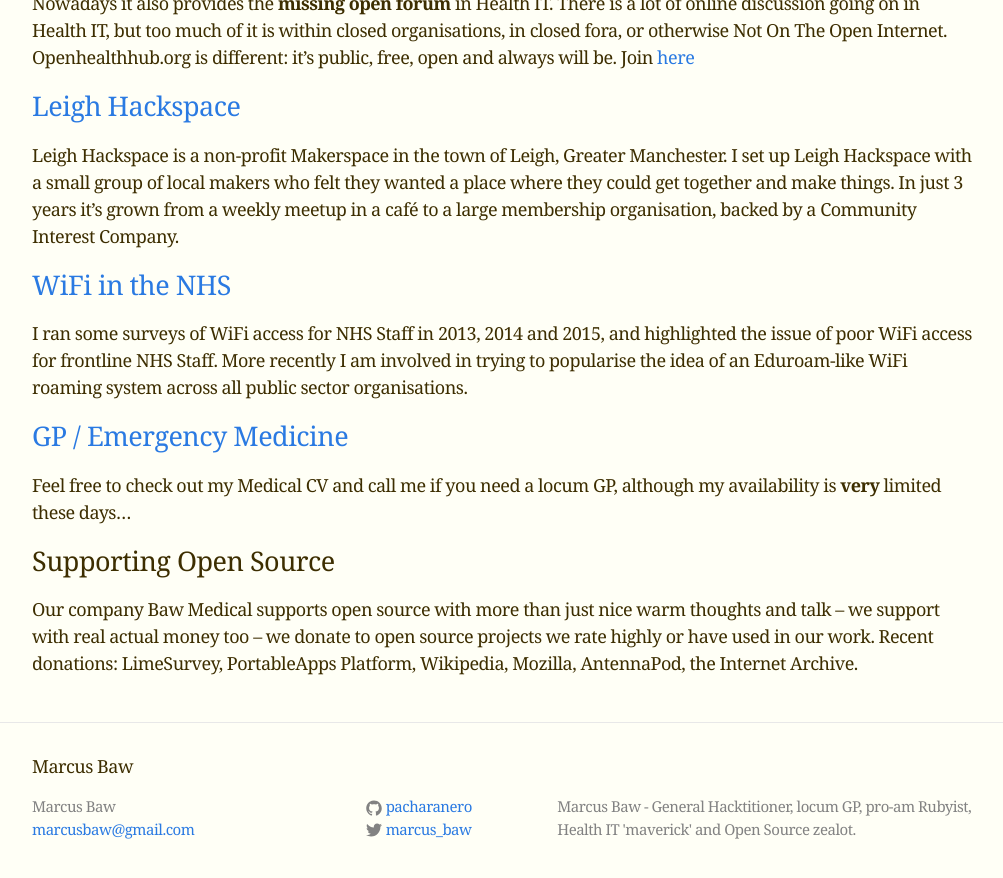
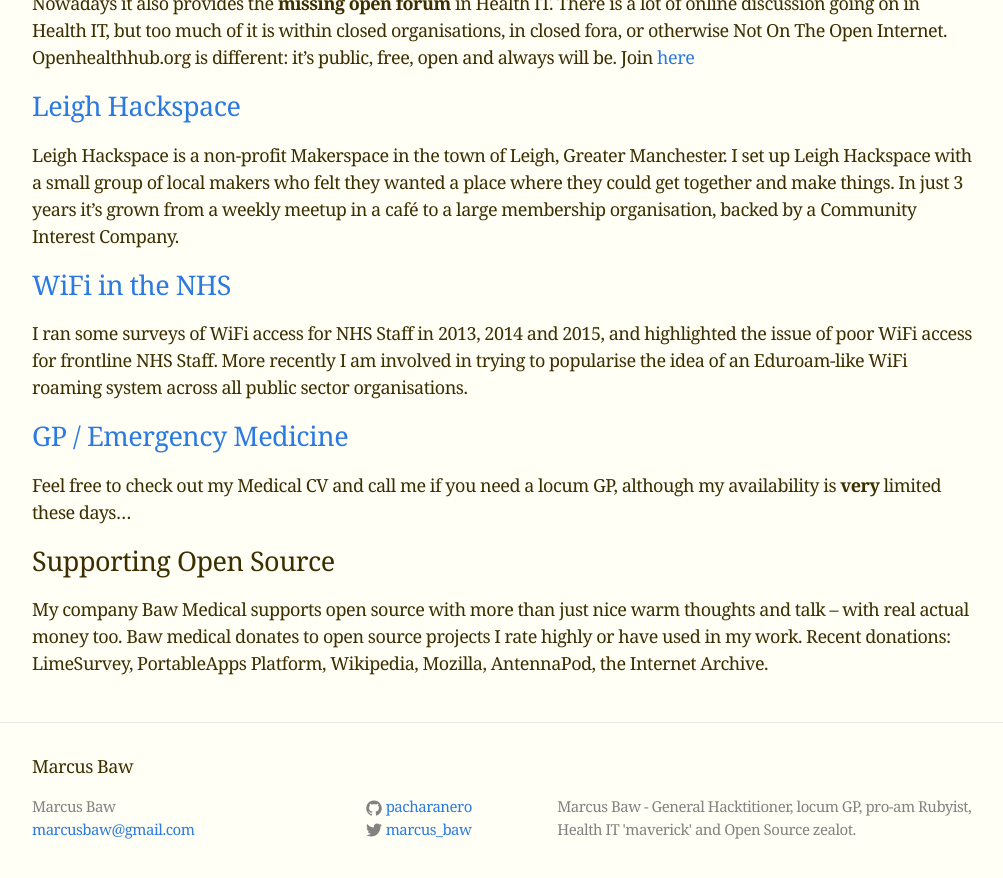
Before and after one commit to pacharanero/pacharanero.github.io, a Jekyll site: the page built from index.md, in a window 1280 px wide and 900 px high, scrolled down 1018 px. Shown: the top 878 px of the window, without its empty margins (138-1141 px from the left). Built offline with Jekyll 4.4.1, drawn with Linux system fonts in a browser that asks for light colours.

Commit message:
Switching pronoun halfway through from I to we is a bit jarring...

```diff
--- a/index.md
+++ b/index.md
@@ -31,4 +31,4 @@
 Feel free to check out my Medical CV and call me if you need a locum GP, although my availability is **very** limited these days...
 
 ## Supporting Open Source
-Our company Baw Medical supports open source with more than just nice warm thoughts and talk – we support with real actual money too – we donate to open source projects we rate highly or have used in our work. Recent donations: LimeSurvey, PortableApps Platform, Wikipedia, Mozilla, AntennaPod, the Internet Archive.
+My company Baw Medical supports open source with more than just nice warm thoughts and talk – with real actual money too. Baw medical donates to open source projects I rate highly or have used in my work. Recent donations: LimeSurvey, PortableApps Platform, Wikipedia, Mozilla, AntennaPod, the Internet Archive.
```
